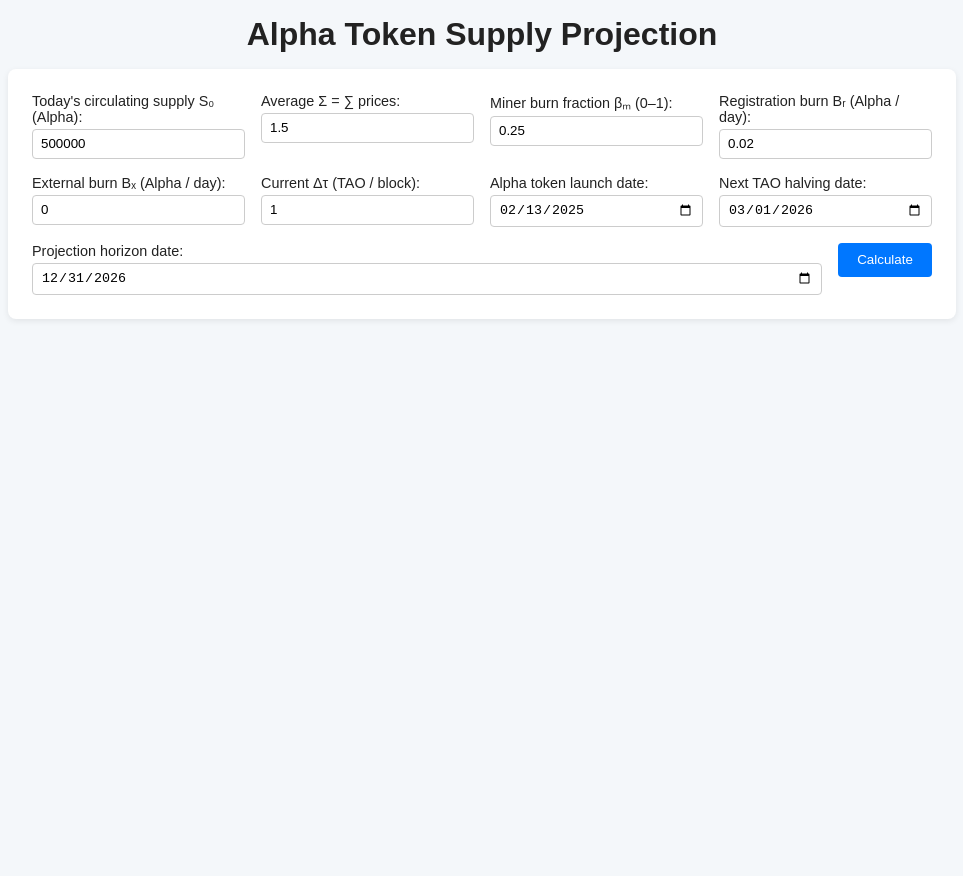
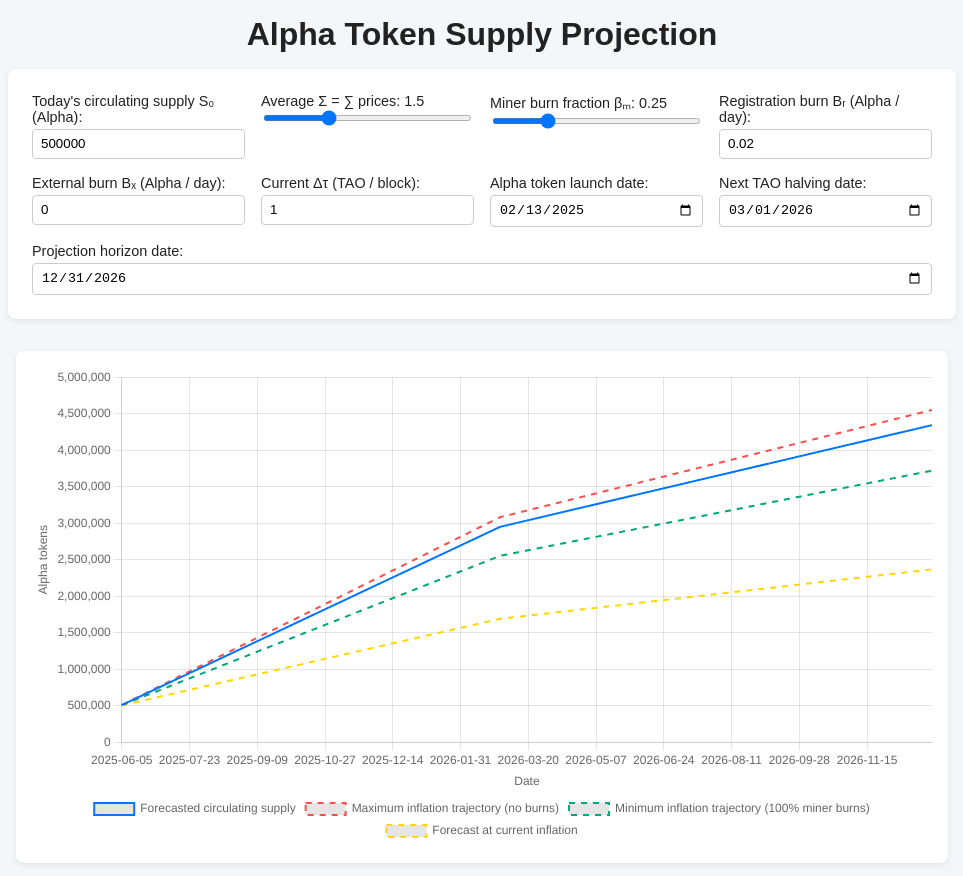
Before and after one commit to 0xVonBismarck/alphaVal, a React app: page / in a window 1280 px wide. Shown: the top 876 px of the page, without its empty margins (158-1121 px from the left). Before the commit the page ends 800 px from the top, so only its background shows below. Built offline with nearby package versions, Linux system fonts and the light colour scheme; the HTML template or start-up script is replaced by a standard one.

Commit message:
Add dynamic chart updates and slider controls - Chart now updates in real-time as sliders move - Converted average price and miner burn to sliders - Removed calculate button for seamless UX

```diff
--- a/src/App.jsx
+++ b/src/App.jsx
@@ -1,20 +1,51 @@
-import React, { useState } from 'react'
+import React, { useState, useEffect } from 'react'
 import InputForm from './components/InputForm'
 import SupplyChart from './components/SupplyChart'
 import { calculateSupplyProjections } from './utils/calculations'
 
 function App() {
+  const [inputs, setInputs] = useState({
+    s0: 500000,
+    sigma: 1.5,
+    beta_m: 0.25,
+    br: 0.02,
+    bx: 0,
+    delta_tau: 1,
+    alpha_launch_date: '2025-02-13',
+    halving_date: '2026-03-01',
+    horizon_date: '2026-12-31',
+  })
+
   const [chartData, setChartData] = useState(null)
 
-  const handleCalculate = (inputs) => {
-    const projections = calculateSupplyProjections(inputs)
-    setChartData(projections)
+  // Calculate projections whenever inputs change
+  useEffect(() => {
+    // Only calculate if we have valid dates
+    if (inputs.halving_date && inputs.horizon_date && inputs.alpha_launch_date) {
+      const horizonDate = new Date(inputs.horizon_date)
+      const startDate = new Date()
+      startDate.setHours(0, 0, 0, 0)
+
+      // Only calculate if horizon date is in the future
+      if (horizonDate > startDate) {
+        try {
+          const projections = calculateSupplyProjections(inputs)
+          setChartData(projections)
+        } catch (error) {
+          console.error('Error calculating projections:', error)
+        }
+      }
+    }
+  }, [inputs])
+
+  const handleInputChange = (newInputs) => {
+    setInputs(newInputs)
   }
 
   return (
     <div className="App">
       <h1>Alpha Token Supply Projection</h1>
-      <InputForm onCalculate={handleCalculate} />
+      <InputForm inputs={inputs} onInputChange={handleInputChange} />
       {chartData && <SupplyChart data={chartData} />}
     </div>
   )
--- a/src/components/InputForm.jsx
+++ b/src/components/InputForm.jsx
@@ -1,42 +1,13 @@
-import React, { useState } from 'react'
+import React from 'react'
 
-const InputForm = ({ onCalculate }) => {
-  const [inputs, setInputs] = useState({
-    s0: 500000,
-    sigma: 1.5,
-    beta_m: 0.25,
-    br: 0.02,
-    bx: 0,
-    delta_tau: 1,
-    alpha_launch_date: '2025-02-13',
-    halving_date: '2026-03-01',
-    horizon_date: '2026-12-31',
-  })
-
+const InputForm = ({ inputs, onInputChange }) => {
   const handleChange = (e) => {
     const { name, value, type } = e.target
-    setInputs(prev => ({
-      ...prev,
-      [name]: type === 'number' ? parseFloat(value) || 0 : value
-    }))
-  }
-
-  const handleSubmit = () => {
-    if (!inputs.halving_date || !inputs.horizon_date || !inputs.alpha_launch_date) {
-      alert('Please choose the alpha launch date, next TAO halving date, and the projection horizon date.')
-      return
+    const newInputs = {
+      ...inputs,
+      [name]: type === 'number' || type === 'range' ? parseFloat(value) || 0 : value
     }
-
-    const horizonDate = new Date(inputs.horizon_date)
-    const startDate = new Date()
-    startDate.setHours(0, 0, 0, 0)
-
-    if (horizonDate <= startDate) {
-      alert('Horizon date must be in the future.')
-      return
-    }
-
-    onCalculate(inputs)
+    onInputChange(newInputs)
   }
 
   return (
@@ -55,27 +26,27 @@ const InputForm = ({ onCalculate }) => {
         </div>
 
         <div className="field">
-          <label htmlFor="sigma">Average Σ = ∑ prices:</label>
+          <label htmlFor="sigma">Average Σ = ∑ prices: {inputs.sigma}</label>
           <input
-            type="number"
+            type="range"
             name="sigma"
-            step="0.01"
+            min="0"
+            max="5"
+            step="0.1"
             value={inputs.sigma}
-            min="1"
-            max="2"
             onChange={handleChange}
           />
         </div>
 
         <div className="field">
-          <label htmlFor="beta_m">Miner burn fraction βₘ (0–1):</label>
+          <label htmlFor="beta_m">Miner burn fraction βₘ: {inputs.beta_m}</label>
           <input
-            type="number"
+            type="range"
             name="beta_m"
+            min="0"
+            max="1"
             step="0.01"
             value={inputs.beta_m}
-            min="0"
-            max="1"
             onChange={handleChange}
           />
         </div>
@@ -145,10 +116,6 @@ const InputForm = ({ onCalculate }) => {
             onChange={handleChange}
           />
         </div>
-
-        <button type="button" className="calculate-btn" onClick={handleSubmit}>
-          Calculate
-        </button>
       </div>
     </section>
   )
--- a/src/index.css
+++ b/src/index.css
@@ -35,12 +35,59 @@ h1 {
 .field label {
   font-size: 0.9rem;
   margin-bottom: 0.25rem;
+  font-weight: 500;
 }
 
 .field input {
   padding: 0.4rem 0.5rem;
   border: 1px solid #ccc;
   border-radius: 4px;
+}
+
+/* Range slider styling */
+.field input[type="range"] {
+  padding: 0;
+  height: 6px;
+  background: #ddd;
+  border: none;
+  border-radius: 3px;
+  outline: none;
+  cursor: pointer;
+}
+
+.field input[type="range"]::-webkit-slider-thumb {
+  appearance: none;
+  width: 18px;
+  height: 18px;
+  background: #0077ff;
+  border-radius: 50%;
+  cursor: pointer;
+  transition: background 0.2s ease-in-out;
+}
+
+.field input[type="range"]::-webkit-slider-thumb:hover {
+  background: #005fd1;
+}
+
+.field input[type="range"]::-moz-range-thumb {
+  width: 18px;
+  height: 18px;
+  background: #0077ff;
+  border-radius: 50%;
+  border: none;
+  cursor: pointer;
+  transition: background 0.2s ease-in-out;
+}
+
+.field input[type="range"]::-moz-range-thumb:hover {
+  background: #005fd1;
+}
+
+.field input[type="range"]::-moz-range-track {
+  height: 6px;
+  background: #ddd;
+  border-radius: 3px;
+  border: none;
 }
 
 .calculate-btn {
```
Also changed, not shown: 1 other file (tests, documents, lock files or other folders).
